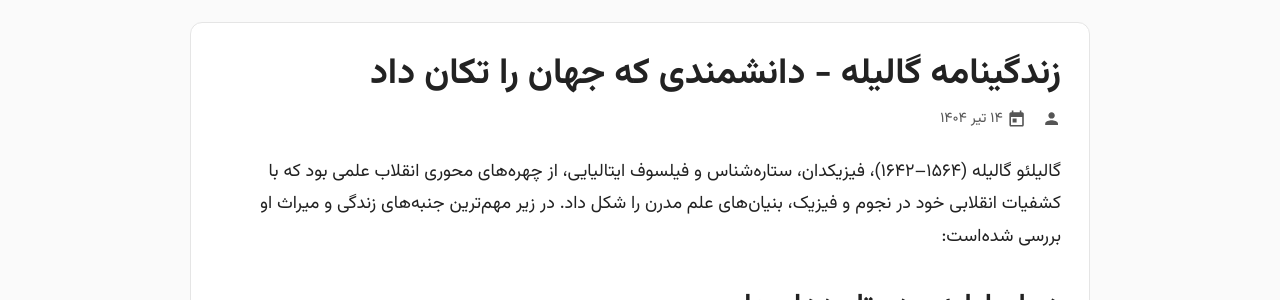
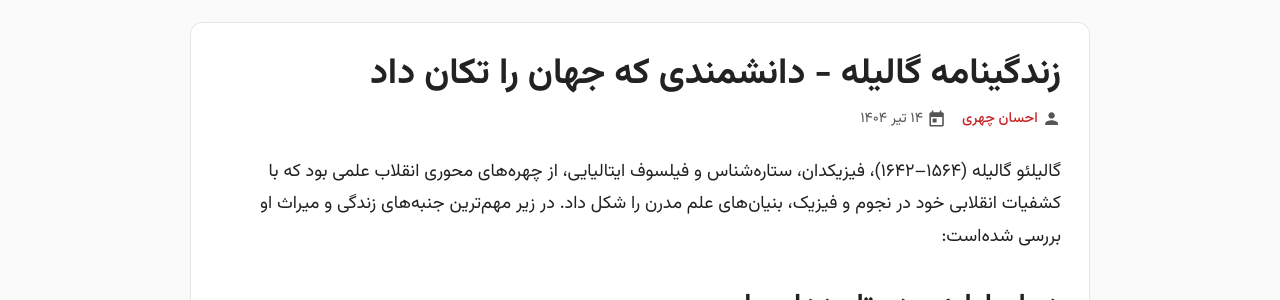
Before and after one commit to darkblog/darkblog.github.io, a Jekyll site: the page built from _posts/2025-7-5-68.md, in a window 1280 px wide and 900 px high. Shown: the part 153-453 px from the top of the window. Built offline with Jekyll 4.4.1, drawn with Linux system fonts in a browser that asks for light colours.

Commit message:
Update post.html

```diff
--- a/_layouts/post.html
+++ b/_layouts/post.html
@@ -576,6 +576,7 @@ footer {
           <svg viewBox="0 0 24 24" width="18" height="18">
             <path d="M12 12c2.21 0 4-1.79 4-4s-1.79-4-4-4-4 1.79-4 4 1.79 4 4 4zm0 2c-2.67 0-8 1.34-8 4v2h16v-2c0-2.66-5.33-4-8-4z"/>
           </svg>
+          <a href="https://t.me/s/pbstwi" rel="author">احسان چهری</a>
         </span>
         <span class="post-date" data-date="{{ page.date | date_to_xmlschema }}">
           <svg viewBox="0 0 24 24" width="18" height="18">
```
